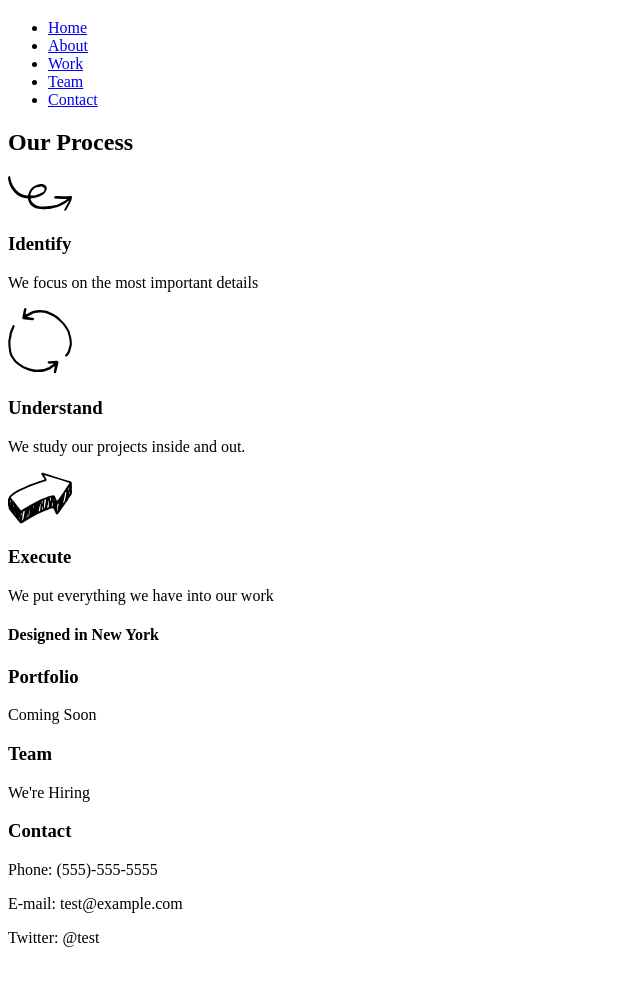
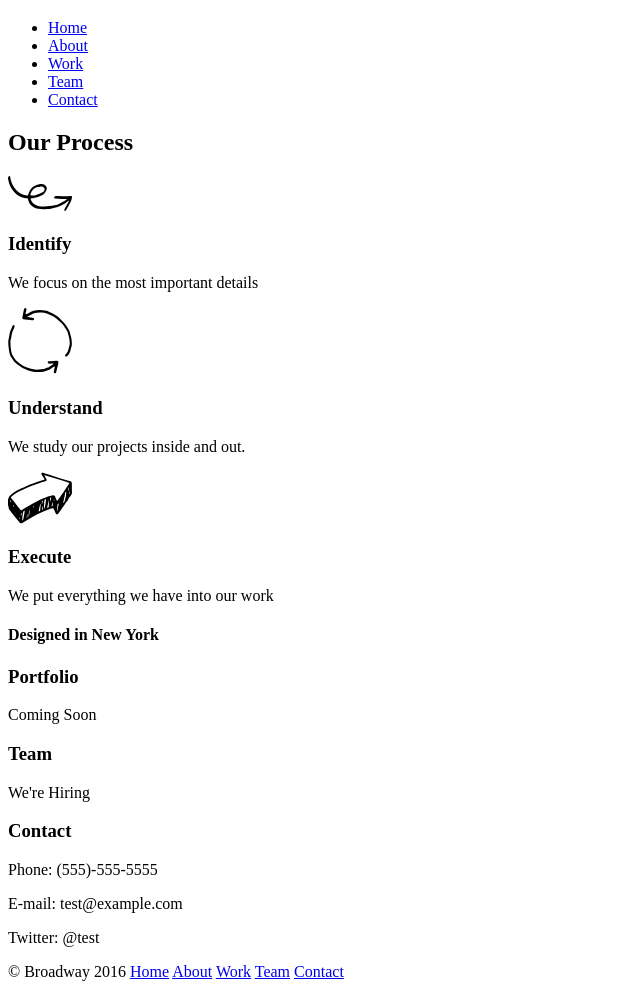
Before and after one commit to zachpreo/broadway, a plain HTML site: page index.html in a window 1280 px wide. Shown: the part 61-1058 px from the top of the page, without its empty margins (0-640 px from the left). Before the commit the page ends 1024 px from the top, so only its background shows below. Drawn offline with Linux system fonts and the light colour scheme.

Commit message:
completed initial footer HTML

```diff
--- a/index.html
+++ b/index.html
@@ -61,6 +61,10 @@
 
     </div>
 
+    <!--Footer-->
+
+    <div id="footer">
+      <p>© Broadway 2016 <a href="#">Home</a> <a href="#">About</a> <a href="#">Work</a> <a href="#">Team</a> <a href="#">Contact</a></p>
 
 
   </body>
```
